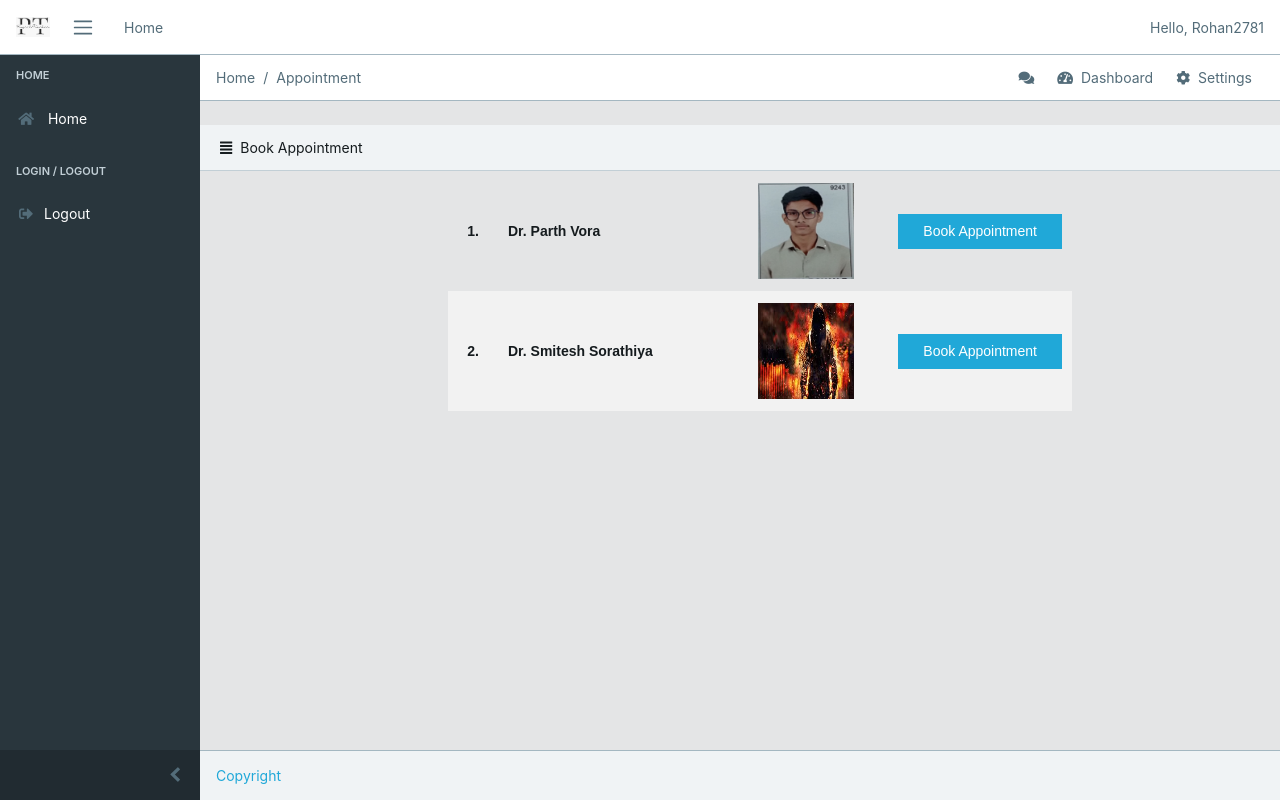
After one commit to rohan2781/Banano-Technologies-Project, a Django app: page /appointment/10 in a window 1280 px wide. The commit adds this page. Run offline with Django 4.2, Linux system fonts and the light colour scheme; a user stored in the database is signed in; data comes from the database, SQL or seed files in the repository; some libraries are stand-ins or nearby versions.

Commit message:
book appointments

```diff
--- a/task1/home/urls.py
+++ b/task1/home/urls.py
@@ -5,6 +5,8 @@ urlpatterns = [
     path('',views.logins,name='login'),
     path('sign-up/',views.SignUp,name='sign-up'),
     path('add-blog/',views.add_blog,name='add-blog'),
+    path('appointment/<str:id>',views.book,name='book'),
+    path('book/<str:id>',views.appoint,name='appoint'),
     path('logout/', views.logout_view, name='logout'),
     path('account/<str:id>',views.client,name='client'),
     path('view/<str:id>',views.show,name='show'),
--- a/task1/home/views.py
+++ b/task1/home/views.py
@@ -96,6 +96,21 @@ def client(request,id):
     else:
         return redirect('login')
 
+def book(request,id):
+    if request.user.is_authenticated:
+        user=extended_user.objects.filter(type=True)
+        return render(request,'doc.html',{'user':user})
+    else:
+        return redirect('login')
+
+def appoint(request,id):
+    if request.user.is_authenticated:
+        user=extended_user.objects.filter(type=True)
+        client=User.objects.get(pk=id)
+        return render(request,'appoint.html',{'user':user,'client':client})
+    else:
+        return redirect('login')
+
 def show(request,id):
     if request.user.is_authenticated:
         blog=Blog.objects.get(id=id)
--- /dev/null
+++ b/task1/templates/doc.html
@@ -0,0 +1,67 @@
+{% extends 'base1.html' %}
+{% block greeting %}
+<li class="text-muted">Hello, {{ request.user.username }}</li>
+{% endblock %}
+{% block breadcrumb %}
+<li class="breadcrumb-item active">Home</li>
+<li class="breadcrumb-item active">Appointment</li>
+{% endblock breadcrumb%}
+{% block content %}
+<div class="card-header">
+    <i class="fa fa-align-justify"></i>Book Appointment
+</div>
+<div class="">
+  {% for message in messages %}
+  <p class="text-center alert alert-info">{{ message }}</p>
+  {% endfor %}
+</div>
+<style>
+    #table1 {
+      border-collapse: collapse;
+      width:60%;
+      font-family:sans-serif;
+      font-weight:bold;
+    }
+
+    #th1, #td1 {
+      text-align: center;
+      padding: 10px;
+    }
+    #tr1:nth-child(even){background-color: #f2f2f2}
+    #tr1:hover {background-color: #c9c2c1;}
+    #button{background-color: #8c8b8b;border: none;
+      color: white;
+      padding: 5px 16px;
+      text-align: center;
+      text-decoration: none;
+      display: inline-block;
+      font-size: 12px;
+      margin: 3px 1px;
+      font-family:sans-serif;
+      cursor: pointer;}
+    </style>
+    <ol start="1">
+    {% if user %}
+    <table border=0 id='table1' align='center'>
+    {% for i in user %}
+    <tr id='tr1'>
+    <td id='td1' width='50px' >
+      {{forloop.counter}}.
+    </td>
+    <td id='td1' style='text-align: left;'>
+    Dr. {{ i.user.first_name }} {{ i.user.last_name }}
+    </td>
+    <td id='td1' style='text-align:center;'>
+      <img src="{{i.profile_pic.url}}" width="100" height="100" align='center' style='padding:2px'>
+    </td>
+    <td id='td1' width='70px' align='right'>
+      <a href="{% url 'appoint' i.id %}" class="btn btn-primary px-4">Book Appointment</a>
+    </td>
+    </tr>
+    {%endfor%}
+  </table>
+  {% else %}
+    <h4 class = 'text-center alert alert-warning'>No records to show</h4>
+    {% endif %}
+  </ol>
+{% endblock %}
```
Also changed, not shown: task1/templates/appoint.html (added, +50 -0 lines), task1/templates/dashboard.html (+12 -0 lines).
